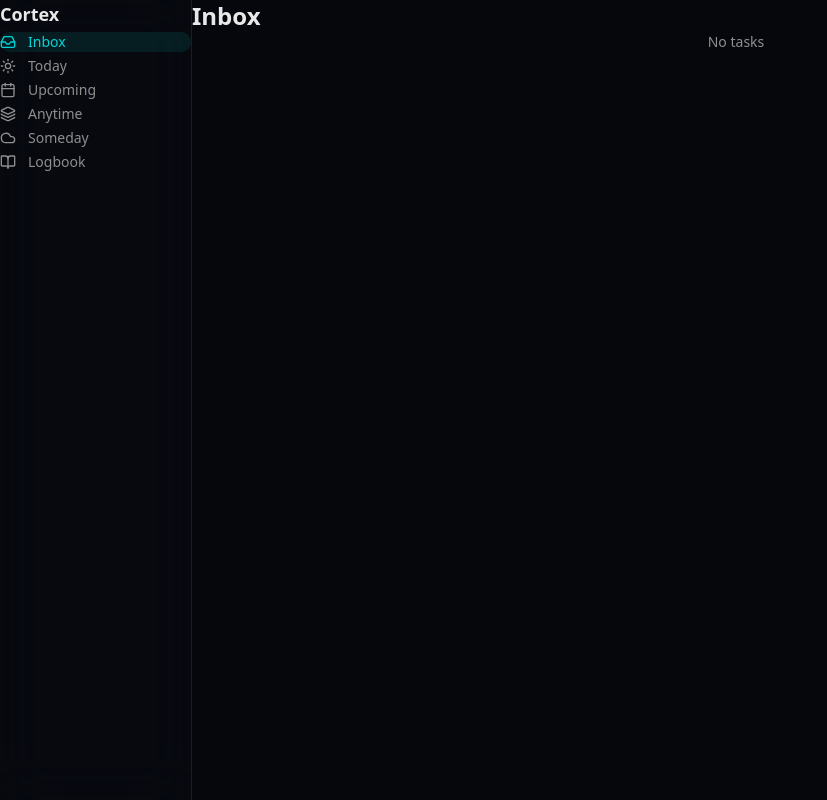
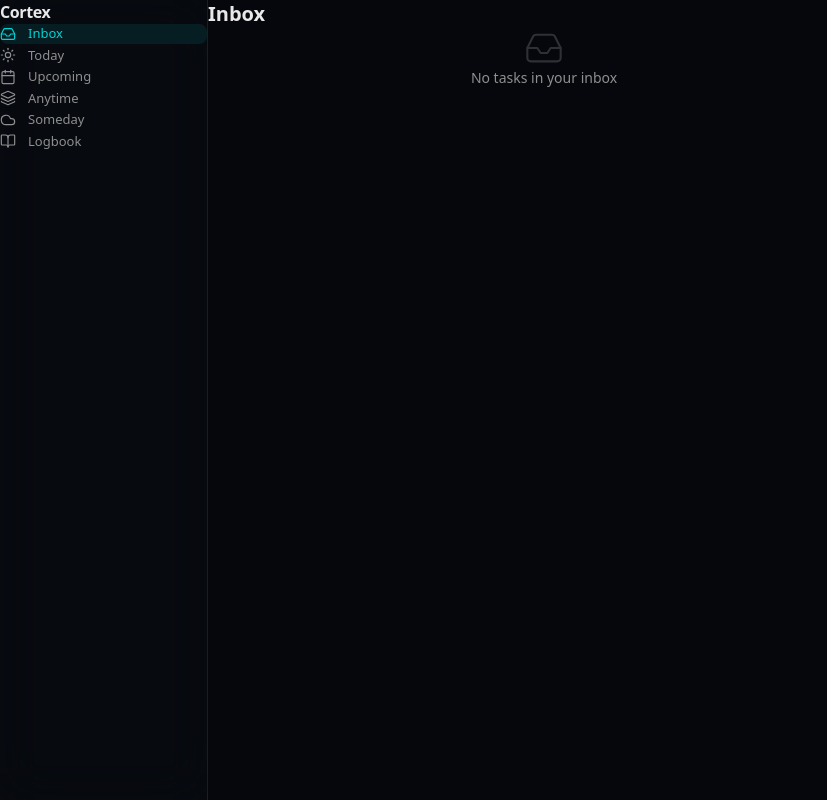
Before and after one commit to jpawelczyk/cortex-electron, a React (Vite) app: page / in a window 1280 px wide. Shown: the whole page, without its empty margins (0-827 px from the left). Built offline with nearby package versions, Linux system fonts and the light colour scheme.

Commit message:
feat: polish task list UI with macOS titlebar and custom styling
Hidden titlebar with traffic lights, custom circle checkboxes,
centered max-width content area, thin scrollbar, rich empty state,
and tighter sidebar typography.

Co-Authored-By: Claude Opus 4.6 <noreply@anthropic.com>

```diff
--- a/src/main/index.ts
+++ b/src/main/index.ts
@@ -12,8 +12,12 @@ function createWindow(): void {
   mainWindow = new BrowserWindow({
     width: 1200,
     height: 800,
+    minWidth: 680,
+    minHeight: 400,
     backgroundColor: '#0a0a0a',
     show: false,
+    titleBarStyle: 'hiddenInset',
+    trafficLightPosition: { x: 16, y: 18 },
     webPreferences: {
       preload: path.join(__dirname, '../preload/index.mjs'),
       nodeIntegration: false,
--- a/src/renderer/App.tsx
+++ b/src/renderer/App.tsx
@@ -17,18 +17,18 @@ export default function App() {
   }), [tasks]);
 
   return (
-    <div className="flex h-screen bg-background text-foreground">
+    <div className="flex h-screen bg-background text-foreground overflow-hidden">
       <Sidebar
         activeView={activeView}
         onViewChange={setActiveView}
         taskCounts={taskCounts}
       />
 
-      <main className="flex-1 flex flex-col overflow-hidden">
+      <main className="flex-1 flex flex-col min-w-0">
         {activeView === 'inbox' && <InboxView />}
         {activeView !== 'inbox' && (
           <div className="flex-1 flex items-center justify-center text-muted-foreground">
-            <p className="text-sm">{activeView.charAt(0).toUpperCase() + activeView.slice(1)} view coming soon</p>
+            <p className="text-sm">{activeView.charAt(0).toUpperCase() + activeView.slice(1)} — coming soon</p>
           </div>
         )}
       </main>
--- a/src/renderer/components/Sidebar.tsx
+++ b/src/renderer/components/Sidebar.tsx
@@ -28,11 +28,14 @@ const NAV_ITEMS: { view: SidebarView; label: string; icon: typeof Inbox }[] = [
 
 export function Sidebar({ activeView, onViewChange, taskCounts }: SidebarProps) {
   return (
-    <nav className="flex flex-col gap-1 w-48 p-3 border-r border-border bg-surface/60 backdrop-blur-xl h-full">
-      <div className="px-3 py-3 mb-2">
-        <h1 className="text-lg font-semibold text-foreground">Cortex</h1>
+    <nav className="drag-region flex flex-col w-52 border-r border-border bg-card backdrop-blur-xl h-full select-none">
+      {/* Traffic light padding + branding */}
+      <div className="px-4 pt-11 pb-4">
+        <h1 className="text-base font-semibold tracking-tight text-foreground">Cortex</h1>
       </div>
 
+      {/* Navigation */}
+      <div className="no-drag flex flex-col gap-0.5 px-3 flex-1">
         {NAV_ITEMS.map(({ view, label, icon: Icon }) => {
           const isActive = activeView === view;
           const count = taskCounts[view];
@@ -41,22 +44,23 @@ export function Sidebar({ activeView, onViewChange, taskCounts }: SidebarProps)
             <button
               key={view}
               onClick={() => onViewChange(view)}
-            className={`flex items-center gap-3 rounded-lg px-3 py-2 text-sm transition-all duration-150 w-full text-left ${
+              className={`flex items-center gap-3 rounded-md px-3 py-1.5 text-[13px] font-medium transition-all duration-150 w-full text-left cursor-default ${
                 isActive
                   ? 'bg-primary/10 text-primary'
                   : 'text-muted-foreground hover:bg-accent/40 hover:text-foreground'
               }`}
             >
-            <Icon className="size-4 shrink-0" />
+              <Icon className="size-4 shrink-0" strokeWidth={1.75} />
               <span className="flex-1">{label}</span>
               {count > 0 && (
-              <span className={`text-xs ${isActive ? 'text-primary' : 'text-muted-foreground'}`}>
+                <span className={`text-xs tabular-nums ${isActive ? 'text-primary/70' : 'text-muted-foreground/70'}`}>
                   {count}
                 </span>
               )}
             </button>
           );
         })}
+      </div>
     </nav>
   );
 }
--- a/src/renderer/components/TaskItem.tsx
+++ b/src/renderer/components/TaskItem.tsx
@@ -1,10 +1,11 @@
+import { Circle, CheckCircle2 } from 'lucide-react';
 import type { Task } from '@shared/types';
 
 const PRIORITY_COLORS: Record<string, string> = {
-  P0: 'bg-red-500',
-  P1: 'bg-orange-500',
-  P2: 'bg-yellow-500',
-  P3: 'bg-blue-500',
+  P0: 'text-red-500',
+  P1: 'text-orange-500',
+  P2: 'text-yellow-500',
+  P3: 'text-blue-500',
 };
 
 function formatDeadline(date: string): string {
@@ -21,29 +22,42 @@ export function TaskItem({ task, onComplete }: TaskItemProps) {
   const isCompleted = task.status === 'logbook';
 
   return (
-    <div className="group flex items-center gap-3 px-3 py-2 rounded-lg transition-colors duration-100 hover:bg-accent/40">
-      <input
-        type="checkbox"
-        checked={isCompleted}
-        onChange={() => onComplete(task.id)}
-        className="size-4 rounded-sm border-border accent-primary shrink-0 cursor-pointer"
-      />
+    <div className="group flex items-center gap-3 px-3 py-2 rounded-lg transition-colors duration-100 hover:bg-accent/40 cursor-default">
+      <button
+        role="checkbox"
+        aria-checked={isCompleted}
+        onClick={() => onComplete(task.id)}
+        className="shrink-0 transition-colors duration-100 focus-visible:outline-none focus-visible:ring-2 focus-visible:ring-ring rounded-full"
+      >
+        {isCompleted ? (
+          <CheckCircle2 className="size-[18px] text-primary" strokeWidth={1.5} />
+        ) : (
+          <Circle
+            className={`size-[18px] text-muted-foreground/50 group-hover:text-muted-foreground transition-colors duration-100 ${
+              task.priority ? PRIORITY_COLORS[task.priority] : ''
+            }`}
+            strokeWidth={1.5}
+          />
+        )}
+      </button>
 
       <span
-        className={`flex-1 text-sm truncate ${isCompleted ? 'line-through text-muted-foreground' : 'text-foreground'}`}
+        className={`flex-1 text-[13px] leading-snug truncate ${isCompleted ? 'line-through text-muted-foreground' : 'text-foreground'}`}
       >
         {task.title}
       </span>
 
-      {task.priority && (
+      {task.priority && !isCompleted && (
         <span
           data-testid="priority-indicator"
-          className={`size-2 rounded-full shrink-0 ${PRIORITY_COLORS[task.priority]}`}
-        />
+          className={`text-[10px] font-medium tracking-wide ${PRIORITY_COLORS[task.priority]}`}
+        >
+          {task.priority}
+        </span>
       )}
 
       {task.deadline && (
-        <span className="text-xs text-muted-foreground shrink-0">
+        <span className="text-[11px] text-muted-foreground shrink-0">
           {formatDeadline(task.deadline)}
         </span>
       )}
--- a/src/renderer/components/TaskList.tsx
+++ b/src/renderer/components/TaskList.tsx
@@ -11,10 +11,10 @@ export function TaskList({ tasks, title, onCompleteTask }: TaskListProps) {
   return (
     <div>
       {title && (
-        <div className="flex items-center justify-between px-3 py-2">
-          <h3 className="text-sm font-medium text-muted-foreground">{title}</h3>
+        <div className="flex items-center gap-3 px-3 pb-2">
+          <h3 className="text-xs font-medium uppercase tracking-wider text-muted-foreground">{title}</h3>
           {tasks.length > 0 && (
-            <span className="text-xs text-muted-foreground">{tasks.length}</span>
+            <span className="text-xs tabular-nums text-muted-foreground/60">{tasks.length}</span>
           )}
         </div>
       )}
@@ -22,7 +22,7 @@ export function TaskList({ tasks, title, onCompleteTask }: TaskListProps) {
       {tasks.length === 0 ? (
         <p className="px-3 py-8 text-sm text-muted-foreground text-center">No tasks</p>
       ) : (
-        <div className="flex flex-col gap-0.5">
+        <div className="flex flex-col">
           {tasks.map((task) => (
             <TaskItem key={task.id} task={task} onComplete={onCompleteTask} />
           ))}
--- a/src/renderer/index.css
+++ b/src/renderer/index.css
@@ -54,8 +54,32 @@ body {
   color: var(--color-foreground);
   font-family: var(--font-sans);
   -webkit-font-smoothing: antialiased;
+  overflow: hidden;
 }
 
 #root {
   height: 100%;
 }
+
+/* macOS-style drag region for hidden titlebar */
+.drag-region {
+  -webkit-app-region: drag;
+}
+.no-drag {
+  -webkit-app-region: no-drag;
+}
+
+/* Custom scrollbar */
+::-webkit-scrollbar {
+  width: 6px;
+}
+::-webkit-scrollbar-track {
+  background: transparent;
+}
+::-webkit-scrollbar-thumb {
+  background: oklch(1 0 0 / 10%);
+  border-radius: 3px;
+}
+::-webkit-scrollbar-thumb:hover {
+  background: oklch(1 0 0 / 18%);
+}
--- a/src/renderer/views/InboxView.tsx
+++ b/src/renderer/views/InboxView.tsx
@@ -1,4 +1,5 @@
 import { useEffect, useMemo } from 'react';
+import { Inbox } from 'lucide-react';
 import { useStore } from '../stores';
 import { TaskList } from '../components/TaskList';
 
@@ -17,9 +18,19 @@ export function InboxView() {
   };
 
   return (
-    <div className="flex-1 p-6 overflow-y-auto">
-      <h2 className="text-2xl font-semibold text-foreground mb-6">Inbox</h2>
-      <TaskList tasks={inboxTasks} onCompleteTask={handleComplete} />
+    <div className="flex-1 overflow-y-auto">
+      <div className="max-w-2xl mx-auto px-8 py-10">
+        <h2 className="text-xl font-semibold text-foreground mb-6">Inbox</h2>
+
+        {inboxTasks.length === 0 ? (
+          <div className="flex flex-col items-center justify-center py-20 text-muted-foreground">
+            <Inbox className="size-10 mb-3 opacity-30" strokeWidth={1.25} />
+            <p className="text-sm">No tasks in your inbox</p>
+          </div>
+        ) : (
+          <TaskList tasks={inboxTasks} onCompleteTask={handleComplete} />
+        )}
+      </div>
     </div>
   );
 }
```
Also changed, not shown: 1 other file (tests, documents, lock files or other folders). Lines whose indentation alone changed are shown as unchanged.
